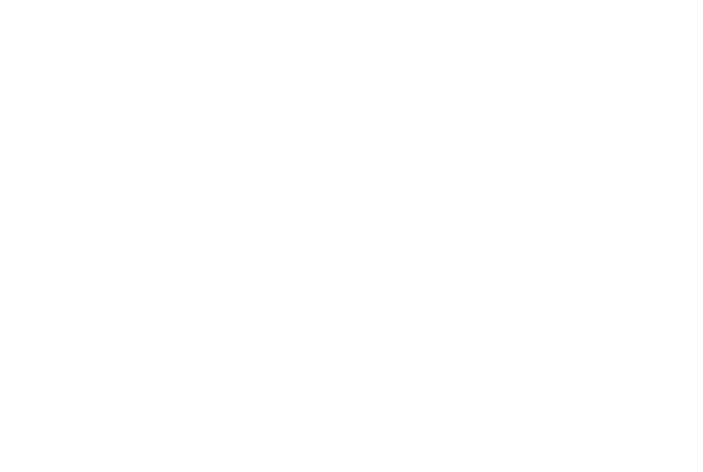
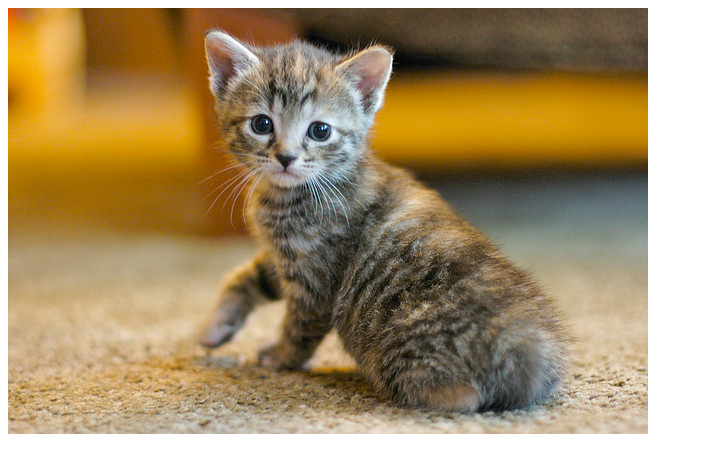
Before and after one commit to marcgiro/cat_clicker, a website: page index.html in a window 1280 px wide. Shown: the whole page, without its empty margins (0-703 px from the left). Drawn offline with Linux system fonts and the light colour scheme.

Commit message:
added image to html

```diff
--- a/index.html
+++ b/index.html
@@ -8,6 +8,6 @@
   <title>Cat Clicker</title>
 </head>
 <body>
-
+  <img src="/images/cat.jpg" alt="Cute cat image">
 </body>
 </html>
```
Also changed, not shown: images/cat.jpg (added).
